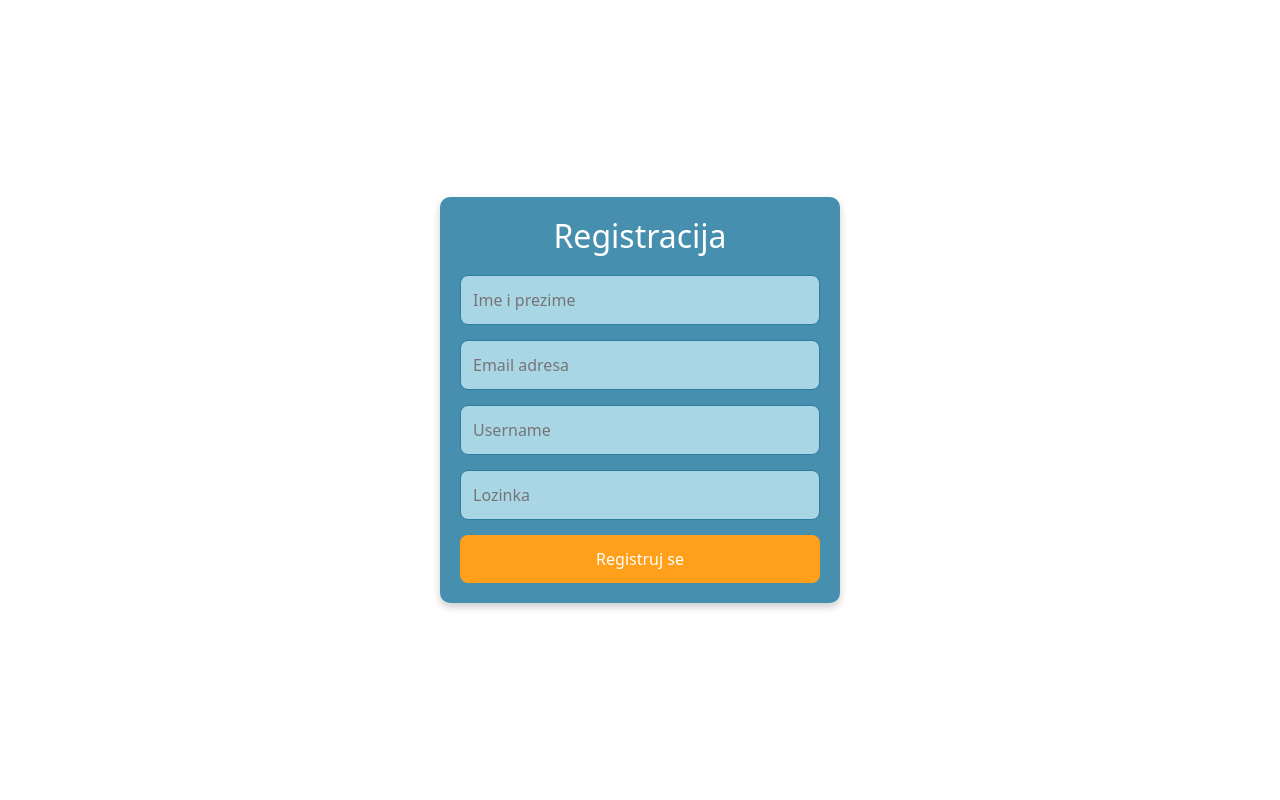
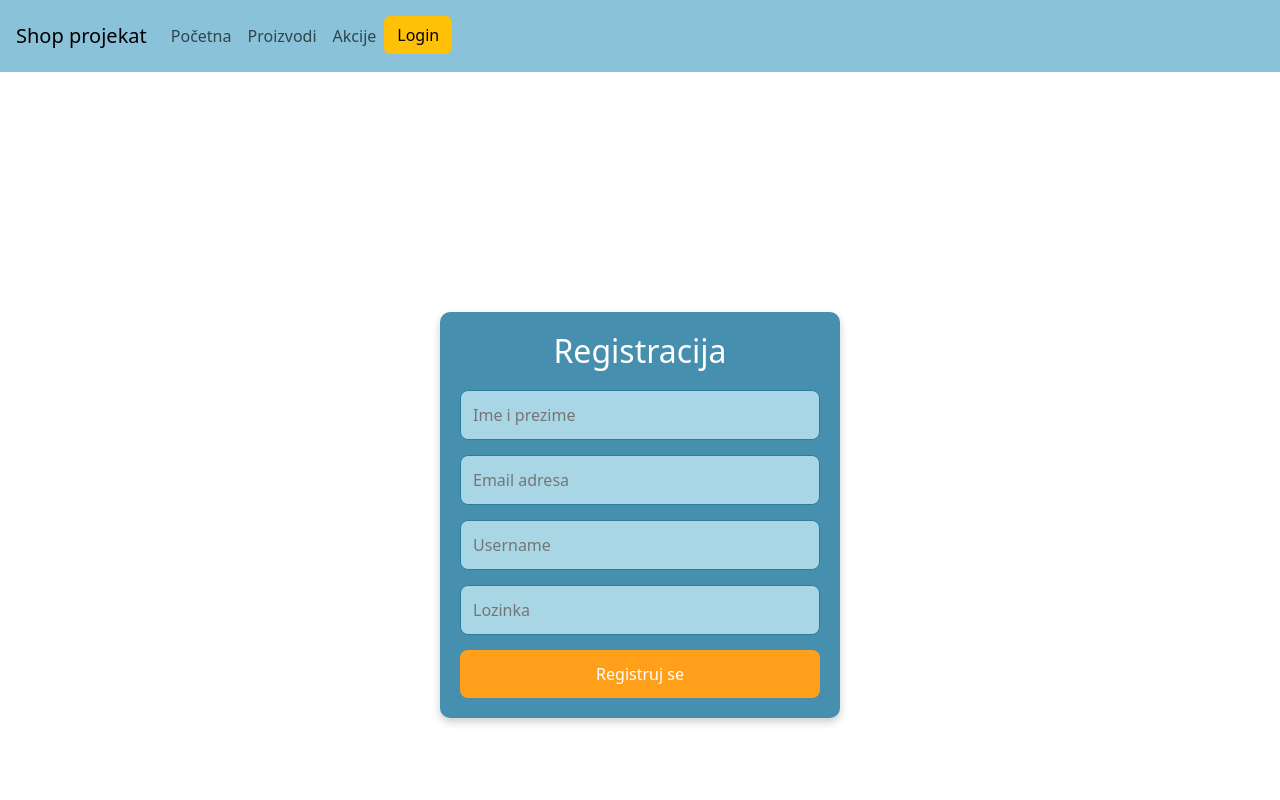
Before and after one commit to ermin1990/eshop, a PHP site: page /register.php in a window 1280 px wide. Run offline with PHP 8.4, Linux system fonts and the light colour scheme.

Commit message:
Postavljanje menija, login i logout funkcija.

```diff
--- a/app/classes/User.php
+++ b/app/classes/User.php
@@ -10,6 +10,18 @@ class User{
     }
 
     public function createUser($name, $username, $email, $password){
+
+        // Provera da li već postoji korisnik sa istim korisničkim imenom ili email adresom
+        $sql_check_existing = "SELECT * FROM users WHERE username = ? OR email = ?";
+        $stmt_check_existing = $this->conn->prepare($sql_check_existing);
+        $stmt_check_existing->bind_param("ss", $username, $email);
+        $stmt_check_existing->execute();
+        $existing_user = $stmt_check_existing->get_result()->fetch_assoc();
+
+        if ($existing_user) {
+            $_SESSION['servermsg'] = "Postoji korisnik sa ovim imenom ili emailom!";
+            return false;
+        }else{
             $hash_password = password_hash($password, PASSWORD_DEFAULT);
 
             $sql = "INSERT INTO users (name, username, email, password) VALUES (?, ?, ?, ?)";
@@ -25,5 +37,38 @@ class User{
                 return false;
             }
         }
+    }
+
+    public function login($username, $password) {
+        $sql = "SELECT * FROM users WHERE username = ?";
+        $stmt = $this->conn->prepare($sql);
+        $stmt->bind_param("s", $username);
+        $stmt->execute();
+        $user = $stmt->get_result()->fetch_assoc();
+
+        if ($user && password_verify($password, $user['password'])) {
+            // Prijavljivanje uspešno
+            $_SESSION['user_id'] = $user['user_id'];
+            return true;
+        } else {
+            $_SESSION['servermsg'] = "Prijavljivanje nije uspjelo!";
+            return false;
+        }
+    }
+
+    public function logout(): void
+    {
+        session_unset();
+        session_destroy();
+    }
+
+
+    public function is_loggedIn():bool
+    {
+        if (isset($_SESSION['user_id'])){
+            return true;
+        }return false;
+    }
+
 
 }
--- a/inc/footer.php
+++ b/inc/footer.php
@@ -1,5 +1,7 @@
+
+
+
 </div>
-
 <script src="https://cdn.jsdelivr.net/npm/bootstrap@5.3.1/dist/js/bootstrap.bundle.min.js" integrity="sha384-HwwvtgBNo3bZJJLYd8oVXjrBZt8cqVSpeBNS5n7C8IVInixGAoxmnlMuBnhbgrkm" crossorigin="anonymous"></script>
 </body>
 </html>
--- a/inc/header.php
+++ b/inc/header.php
@@ -1,4 +1,5 @@
-<?php require_once "app/config/config.php";?>
+<?php
+require_once "app/config/config.php";?>
 
 <!DOCTYPE html>
 <html lang="en">
@@ -7,7 +8,19 @@
     <meta name="viewport" content="width=device-width, initial-scale=1.0">
     <link rel="stylesheet" href="public/css/style.css">
     <link href="https://cdn.jsdelivr.net/npm/bootstrap@5.3.1/dist/css/bootstrap.min.css" rel="stylesheet" integrity="sha384-4bw+/aepP/YC94hEpVNVgiZdgIC5+VKNBQNGCHeKRQN+PtmoHDEXuppvnDJzQIu9" crossorigin="anonymous">
-    <title>Registracija</title>
+    <title>Eshop - <?= $pageTittle; ?></title>
 </head>
 <body>
-<div class="container">
+
+
+
+<?php if(isset($_SESSION['servermsg'])): ?>
+    <div class="alert alert-info alert-dismissible"> <?= $_SESSION['servermsg'];
+    unset($_SESSION['servermsg']);
+    ?>  </div>
+
+<?php endif; ?>
+
+<?php require_once "inc/top_navbar.php"?>
+
+    <div class="container">
--- /dev/null
+++ b/inc/top_navbar.php
@@ -0,0 +1,42 @@
+<!-- Navbar -->
+<?php
+
+require_once 'app/classes/User.php';
+
+$user = new User();
+
+?>
+
+<nav class="navbar navbar-expand-lg navbar-light p-3 mainMenu">
+    <a class="navbar-brand" href="index.php">Shop projekat</a>
+    <button class="navbar-toggler" type="button" data-bs-toggle="collapse" data-bs-target="#navbarNav"
+            aria-controls="navbarNav" aria-expanded="false" aria-label="Toggle navigation">
+        <span class="navbar-toggler-icon"></span>
+    </button>
+    <div class="collapse navbar-collapse" id="navbarNav">
+        <ul class="navbar-nav">
+            <li class="nav-item">
+                <a class="nav-link" href="index.php">Početna</a>
+            </li>
+            <li class="nav-item">
+                <a class="nav-link" href="products.php">Proizvodi</a>
+            </li>
+            <li class="nav-item">
+                <a class="nav-link" href="discounts.php">Akcije</a>
+            </li>
+
+            <?php if ($user->is_loggedIn()): ?>
+                <li class="nav-item">
+                    <a class="nav-link" href="cart.php">Korpa</a>
+                </li>
+                <li class="nav-item">
+                    <a class="nav-link" href="orders.php">Moje narudžbe</a>
+                </li>
+                <li><a class="btn btn-danger" href="logout.php">Logout</a></li>
+            <?php else: ?>
+                <li><a class="btn btn-warning" href="login.php">Login</a></li>
+            <?php endif ?>
+
+        </ul>
+    </div>
+</nav>
--- a/index.php
+++ b/index.php
@@ -1,9 +1,10 @@
 <?php
+$pageTittle = "Eshop projekat";
 require_once "inc/header.php";
 ?>
 
 
-<a href="register.php">Registruj se</a>
+
 
 <?php
 require_once "inc/footer.php";
--- a/public/css/style.css
+++ b/public/css/style.css
@@ -18,13 +18,6 @@ body {
     padding: 0;
     background-color: var(--prussian-blue);
     color: white;
-}
-
-.container {
-    display: flex;
-    justify-content: center;
-    align-items: center;
-    height: 100vh;
 }
 
 .registration-form {
@@ -73,3 +66,13 @@ body {
 .registration-form .call-to-action:hover {
     background-color: var(--indigo-dye-2);
 }
+
+.setinmiddle{
+    margin-top: 30vh;
+}
+
+/* MAIN MENU */
+
+.mainMenu{
+    background-color: var(--sky-blue);
+}
--- a/register.php
+++ b/register.php
@@ -1,5 +1,6 @@
 <?php
 require_once "app/classes/User.php";
+$pageTittle = "Register";
 require_once "inc/header.php";
 
 
@@ -14,9 +15,11 @@ if ($_SERVER["REQUEST_METHOD"] == "POST"){
     $create = $user->createUser($name,$username,$email,$password);
 
     if ($create){
-        echo "Uspješno kreiraj user";
+        $_SESSION['servermsg'] = "Uspješno kreiran korisnik!";
+        header("Location: index.php");
     }else{
-        echo "Neuspješno kreiran user";
+        header("Location: register.php");
+        exit();
     }
 
 }
@@ -24,7 +27,7 @@ if ($_SERVER["REQUEST_METHOD"] == "POST"){
 
 ?>
 
-    <form class="registration-form" method="POST" action="">
+    <form class="registration-form setinmiddle" method="POST" action="">
         <h2>Registracija</h2>
         <input type="text" placeholder="Ime i prezime" name="name" required>
         <input type="email" placeholder="Email adresa" name="email" required>
```
Also changed, not shown: login.php (added, +48 -0 lines), logout.php (added, +14 -0 lines). Lines whose indentation alone changed are shown as unchanged.
